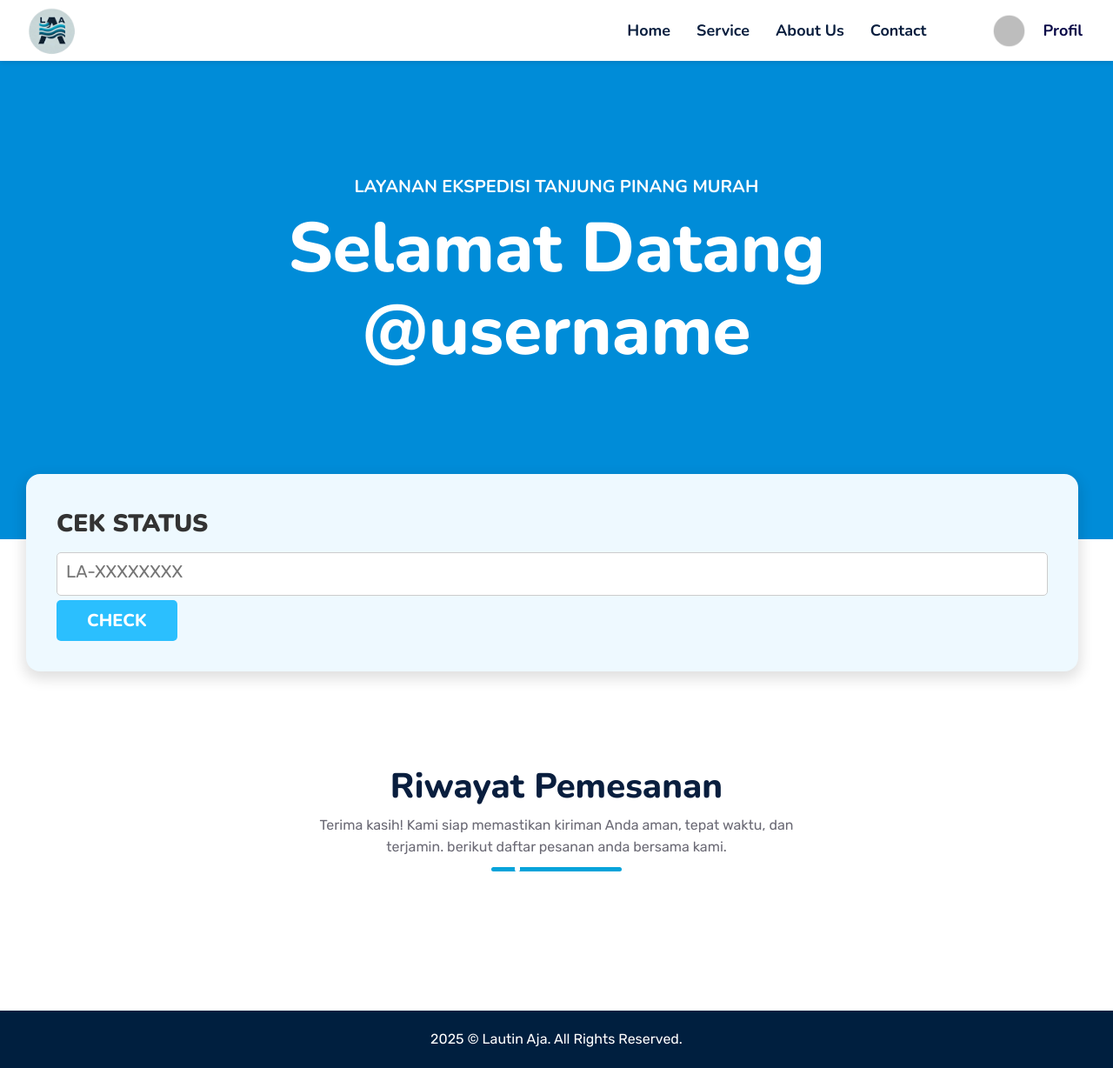
After one commit to Zyzero1/Platform-Logistik-Maritim, a PHP site: page /Platform-Logistik-Maritim/pages/dashboard.html in a window 1280 px wide. The commit adds this page. Shown: the whole page at 87% size. Run offline with PHP 8.4, Linux system fonts and the light colour scheme; some libraries are stand-ins or nearby versions.

Commit message:
update html dan css

```diff
--- /dev/null
+++ b/pages/dashboard.html
@@ -0,0 +1,66 @@
+<!DOCTYPE html>
+<html lang="id">
+<head>
+    <meta charset="UTF-8">
+    <meta name="viewport" content="width=device-width, initial-scale=1.0">
+    <link href="https://fonts.googleapis.com/css2?family=Nunito:wght@400;600;700;800;900&display=swap" rel="stylesheet">
+    <link href="https://fonts.googleapis.com/css2?family=Rubik:wght@400;500;700&display=swap" rel="stylesheet">
+    <link rel="stylesheet" href="../styles/styles.css">
+    <title>Lautin Aja Jasa Cargo</title>
+</head>
+<body>
+    <header>
+        <img src="../img/logo.png" alt="Logo" class="logo">
+        <nav>
+            <ul>
+                <li><a href="#">Home</a></li>
+                <li><a href="service.html">Service</a></li>
+                <li><a href="about-us.html">About Us</a></li>
+                <li><a href="#">Contact</a></li>
+            </ul>
+        </nav>
+        <button class="profile-btn">
+            <img src="../img/profil-web.png" alt="Profile Picture" class="profile-icon">
+            <span class="profile-name">Profil</span>
+        </button>
+    </header>
+
+    <section class="hero">
+        <div class="hero-overlay"></div>
+        <div class="hero-content">
+            <h2>LAYANAN EKSPEDISI TANJUNG PINANG MURAH</h2>
+            <div class="title-group">
+                <h1 class="main-title">Selamat Datang</h1>
+                <h1 class="sub-title">@username</h1>
+            </div>
+        </div>
+    </section>
+
+    <section class="forms-container">
+        <div class="form-box white-form2">
+            <h3 class="form-title">CEK STATUS</h3>
+            <input type="text" placeholder="LA-XXXXXXXX">
+            <button class="check-btn"><i class="fas fa-paper-plane"></i> CHECK</button>
+        </div>
+    </section>
+
+    <section class="services">
+        <div class="title-group2">
+            <h1 class="title-1">Riwayat Pemesanan</h1>
+        </div>
+        <p>Terima kasih! Kami siap memastikan kiriman Anda aman, tepat waktu, dan </p>
+        <p>terjamin. berikut daftar pesanan anda bersama kami.</p>
+        <div class="line-container">
+            <div class="line">
+                <div class="dot"></div>
+            </div>
+        </div>
+
+
+    </section>
+
+    <footer>
+        <p>2025 © Lautin Aja. All Rights Reserved.</p>
+    </footer>
+</body>
+</html>
--- a/styles/styles.css
+++ b/styles/styles.css
@@ -196,6 +196,14 @@ nav a {
     color: #333;
     margin-left: 0;
     border-radius: 0 16px 16px 0;
+}
+
+.form-box.white-form2 {
+    background: #EEF9FF;
+    width: 400px;
+    color: #333;
+    margin-left: 0;
+    border-radius: 16px 16px 16px 16px;
 }
 
 .form-title {
```
Also changed, not shown: pages/login/Login-form.html (indentation only), pages/login/registrasi-form.html (indentation only).
